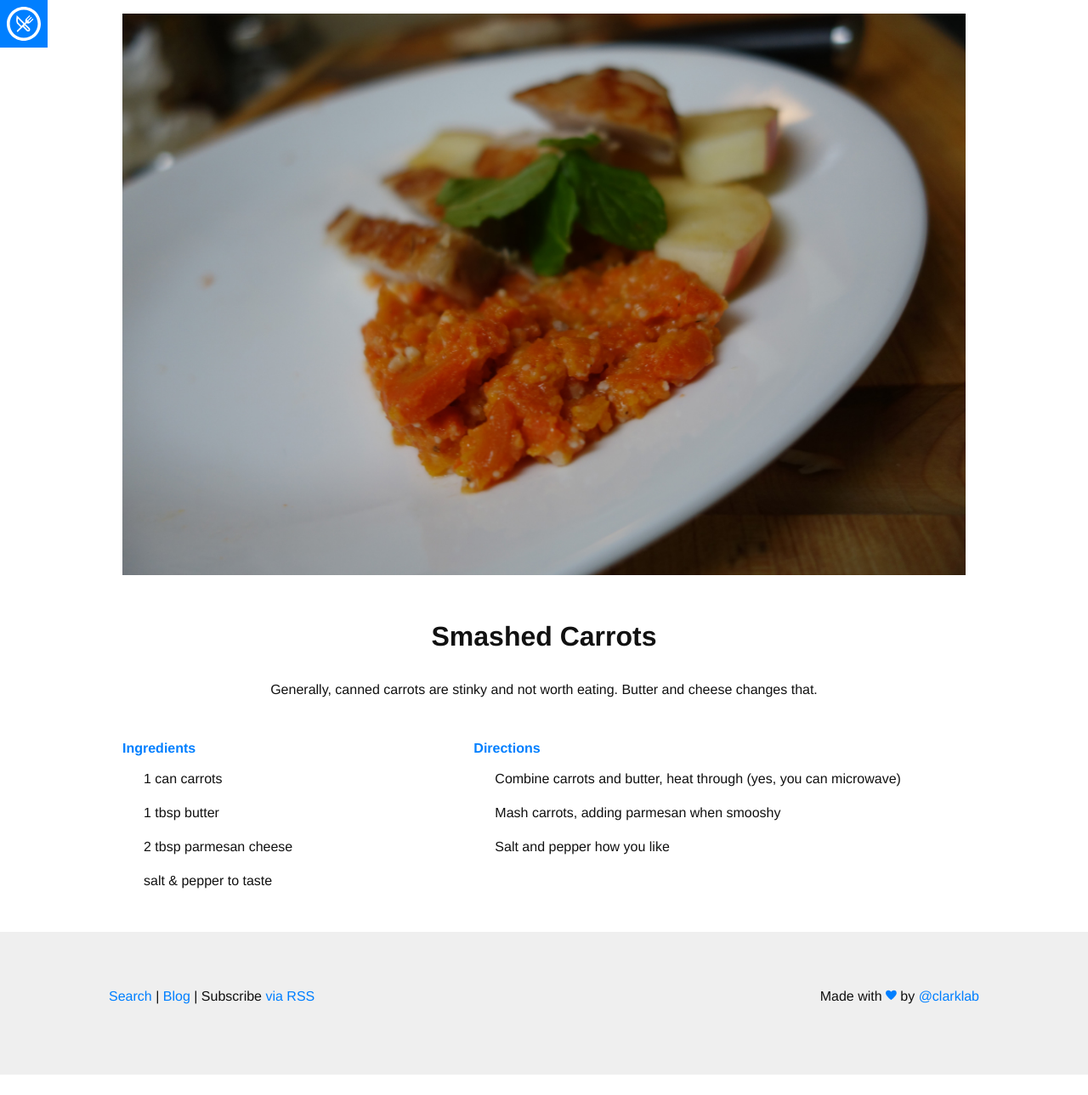
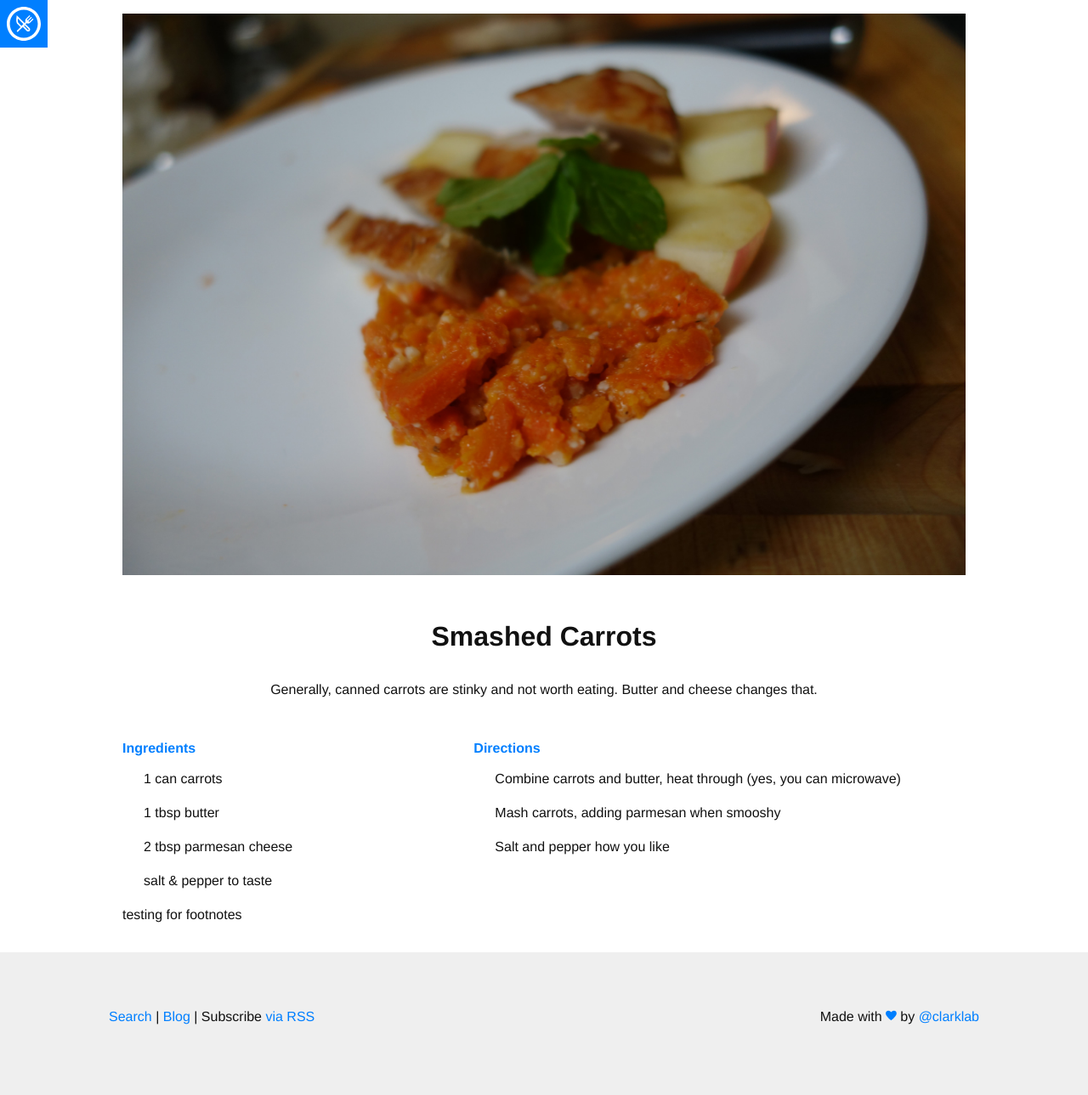
Before and after one commit to lynda365/lynda365.github.io, a Jekyll site: the page built from _recipes/smashed-carrots.md, in a window 1280 px wide. Shown: the whole page at 85% size. Built offline with Jekyll 4.4.1, drawn with Linux system fonts in a browser that asks for light colours; nearby versions of some CDN libraries; some web fonts are replaced; before the commit the page ends 1265 px from its top, so only the background shows below that.

Commit message:
testing for footnotes

```diff
--- a/_layouts/recipe.html
+++ b/_layouts/recipe.html
@@ -118,6 +118,8 @@ layout: default
   {% endif %}
 <!-- end components -->
 
+<div>testing for footnotes</div>
+
   {% for category in page.categories %}
     <p class="clearfix">Category: <span itemprop="recipeCategory">{{ category }}</span></p>
   {% endfor %}
```
